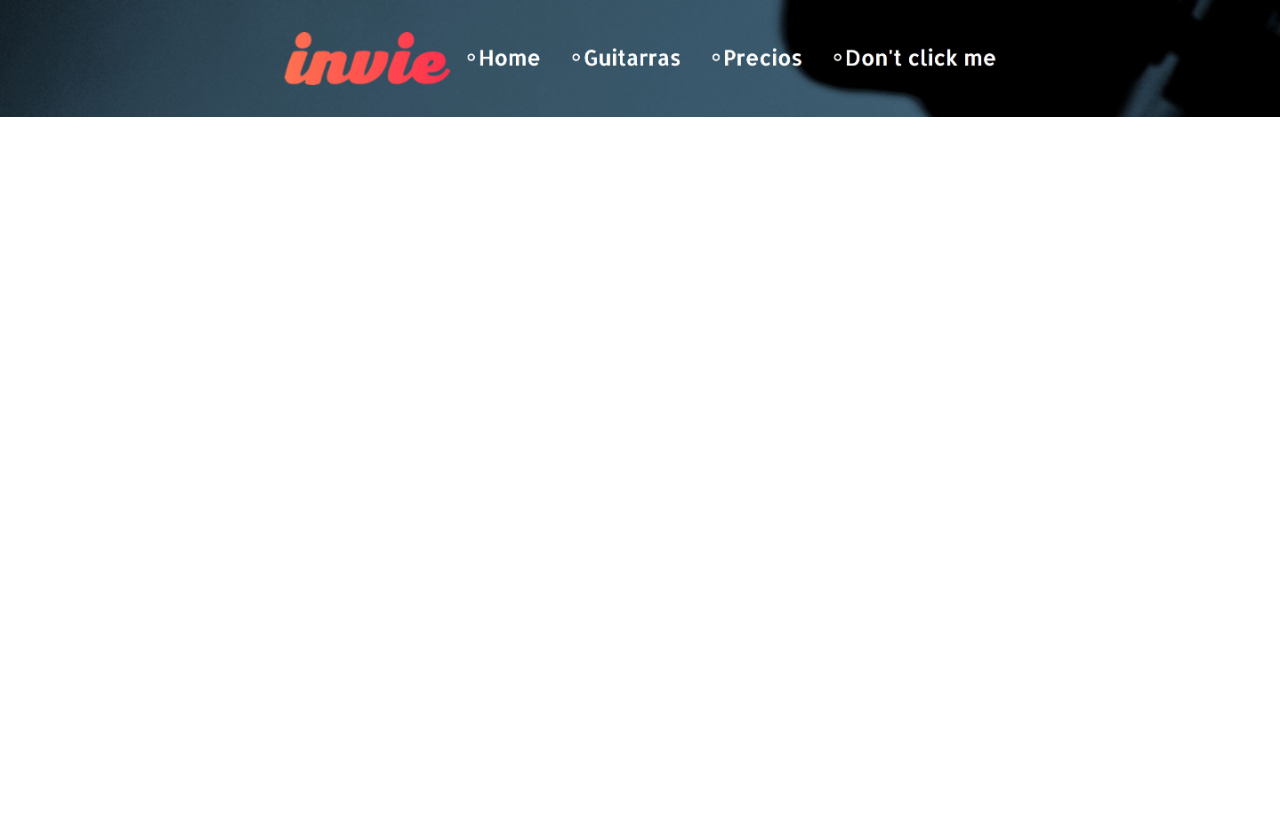
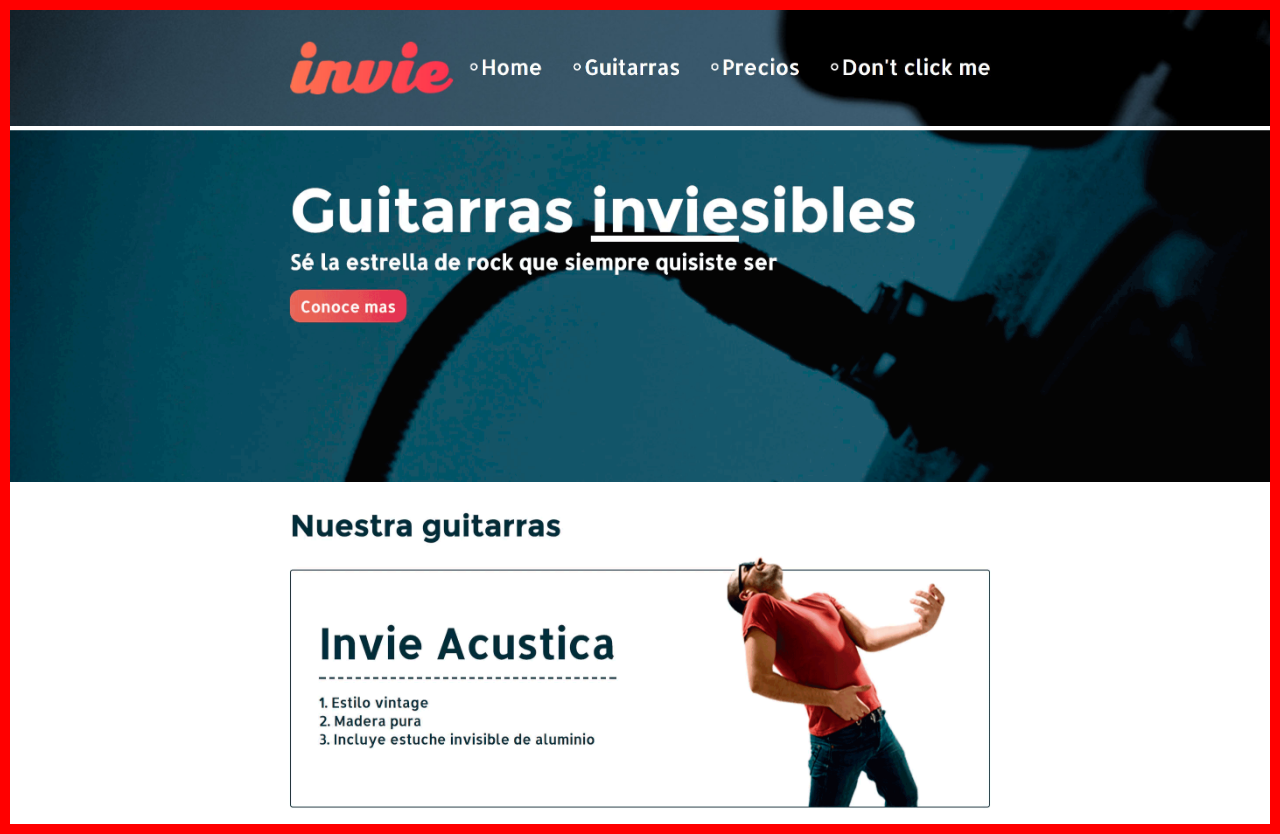
Before and after one commit to Yoned1996/invie-github, a plain HTML site: page index.html in a window 1280 px wide. Before the commit the page ends 800 px from the top, so only its background shows below. Drawn offline with Linux system fonts and the light colour scheme.

Commit message:
hotfix 1

```diff
--- a/index.html
+++ b/index.html
@@ -13,11 +13,15 @@
         img{
             width: 100%;
         }
+
+        body{
+            border: solid 10px red;
+        }
     </style>
 </head>
 <body>
     <img src="header.jpg" alt="">
-    <img src="hero.pnggit " alt="">
-    <img src="acustca.png" alt="">
+    <img src="hero.png " alt="">
+    <img src="acustica.png" alt="">
 </body>
 </html>
```
